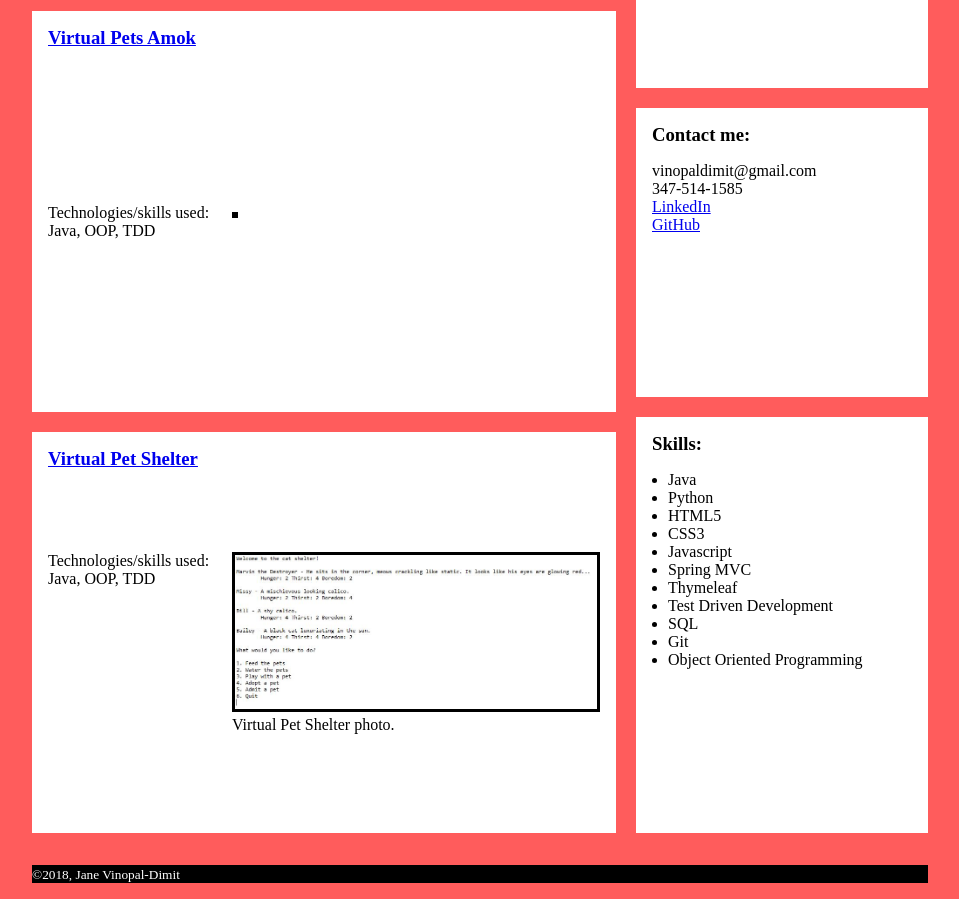
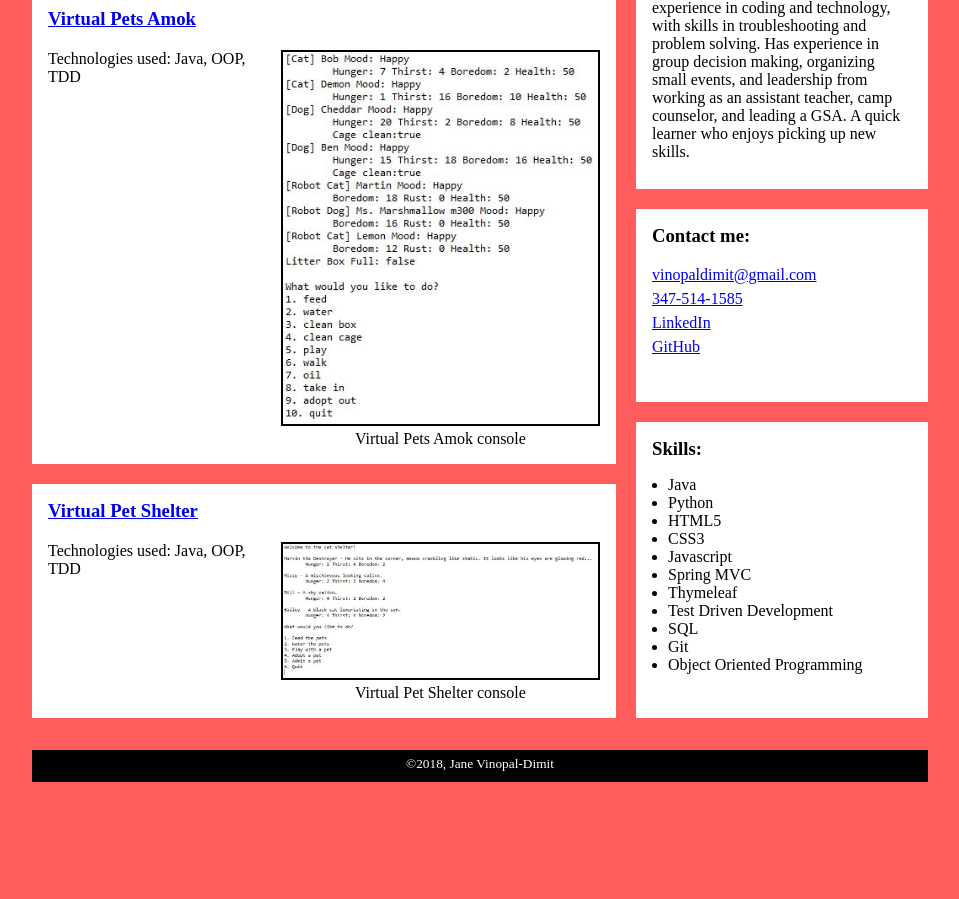
Before and after one commit to vinopaldimit/vinopaldimit.github.io, a plain HTML site: page index.html in a window 1280 px wide. Shown: the part 589-1488 px from the top of the page, without its empty margins (160-1119 px from the left). After the commit the page ends 1387 px from the top, so only its background shows below. Drawn offline with Linux system fonts and the light colour scheme.

Commit message:
Fixed issues with images and grid.

```diff
--- a/index.html
+++ b/index.html
@@ -26,7 +26,7 @@
 				<h2>Projects</h2>
 				<article>
 					<h3><a href="https://github.com/vinopaldimit/reviews-site">Reviews Site</a></h3>
-					<p>Technologies/skills used: Spring MVC, HTML, Thymeleaf, Java</p>
+					<p>Technologies used: Spring MVC, HTML, Thymeleaf, Java</p>
 					<figure>
 						<img src="reviews-site.JPG" alt="A photo of the reviews site project.">
 						<figcaption>The main page of Reviews Site</figcaption>
@@ -34,18 +34,18 @@
 				</article>
 				<article>
 					<h3><a href="https://github.com/vinopaldimit/virtual-pets-amok">Virtual Pets Amok</a></h3>
-					<p>Technologies/skills used: Java, OOP, TDD</p>
+					<p>Technologies used: Java, OOP, TDD</p>
 					<figure>
-						<img src="" alt="">
-						<figcaption></figcaption>
+						<img src="virtual-pets-amok.JPG" alt="A photo of the console of the virtual pets amok project.">
+						<figcaption>Virtual Pets Amok console</figcaption>
 					</figure>
 				</article>
 				<article>
 					<h3><a href="https://github.com/vinopaldimit/virtual-pet-shelter">Virtual Pet Shelter</a></h3>
-					<p>Technologies/skills used: Java, OOP, TDD</p>
+					<p>Technologies used: Java, OOP, TDD</p>
 					<figure>
 						<img src="virtual-pet-shelter.JPG" alt="A photo of the console of the virtual pet shelter project.">
-						<figcaption>Virtual Pet Shelter photo.</figcaption>
+						<figcaption>Virtual Pet Shelter console</figcaption>
 					</figure>
 				</article>
 			</section>
@@ -54,7 +54,7 @@
 				<h2>About Me</h2>
 				<article id="bio">
 					<figure>
-						<img src="" alt="">
+						<img src="self.JPG" alt="">
 					</figure>
 					<p>A musician and programmer with a passion for creating. Many years of experience in coding and technology, with skills in troubleshooting and problem solving. Has experience in group decision making, organizing small events, and leadership from working as an assistant teacher, camp counselor, and leading a GSA. A quick learner who enjoys picking up new skills.</p>
 				</article>
@@ -62,8 +62,8 @@
 				<article id="contact">
 					<h3>Contact me:</h3>
 					<ul class="contactInfo">
-						<li>vinopaldimit@gmail.com</li>
-						<li>347-514-1585</li>
+						<li><a href="mailto:vinopaldimit@gmail.com">vinopaldimit@gmail.com</a></li>
+						<li><a href="tel:347-514-1585">347-514-1585</a></li>
 						<li><a href="https://linkedin.com/in/jane-vinopal-dimit-765965163">LinkedIn</a></li>
 						<li><a href="https://github.com/vinopaldimit">GitHub</a></li>
 					</ul>
--- a/layout.css
+++ b/layout.css
@@ -13,33 +13,46 @@
 	margin: 0 auto;
 }
 
+/*tags not to do with grid*/
+img{
+	max-width: 100%;
+}
+
+/*main is a grid*/
 main{
 	display: grid;
 	grid-gap: var(--grid-gap);
 	grid-template-columns: 2fr 1fr;
 }
 
+
+/*the two sections*/
 .projects{
 	display: grid;
 	grid-gap: var(--grid-gap);
-	grid-template-rows: .5fr repeat(3, 5fr);
+	grid-template-rows: 3rem;
 }
 
 .aboutMe{
 	display: grid;
 	grid-gap: var(--grid-gap);
+	grid-template-rows: 3rem;
 }
 
+/*each article is a grid*/
 .projects article{
 	display: grid;
-	grid-template-columns: 1fr 2fr;
+	grid-gap: var(--grid-gap);
+	grid-template-columns: 2fr 3fr;
 }
 
-.projects h3{
+.projects article h3{
 	grid-column-start: 1;
 	grid-column-end: -1;
 }
 
-img{
-	width: 100%;
+/*footer*/
+footer{
+	display: flex;
+	justify-content: space-around;
 }
--- a/style.css
+++ b/style.css
@@ -12,11 +12,16 @@ body{
 	background-color: var(--red);
 }
 
+figure{
+	text-align: center;
+}
+
 footer{
 	width: 100%;
 	background-color: #000;
 	margin: 2rem 0 1rem 0;
 	color: #fff;
+	min-height: 2rem;
 }
 
 header{
@@ -25,6 +30,10 @@ header{
 
 h2{
 	text-align: center;
+}
+
+img{
+	border: solid 2px;
 }
 
 nav{
@@ -49,13 +58,14 @@ nav ul{
 	justify-content: space-between;
 }
 
+small{
+	padding: .5em;
+}
+
 .contactInfo{
 	list-style: none;
 	margin: 1rem 0;
-}
-
-.projects img{
-	border: solid;
+	line-height: 1.5rem;
 }
 
 .skillsList{
```
Also changed, not shown: self.jpg (added), virtual-pets-amok.JPG (added).
